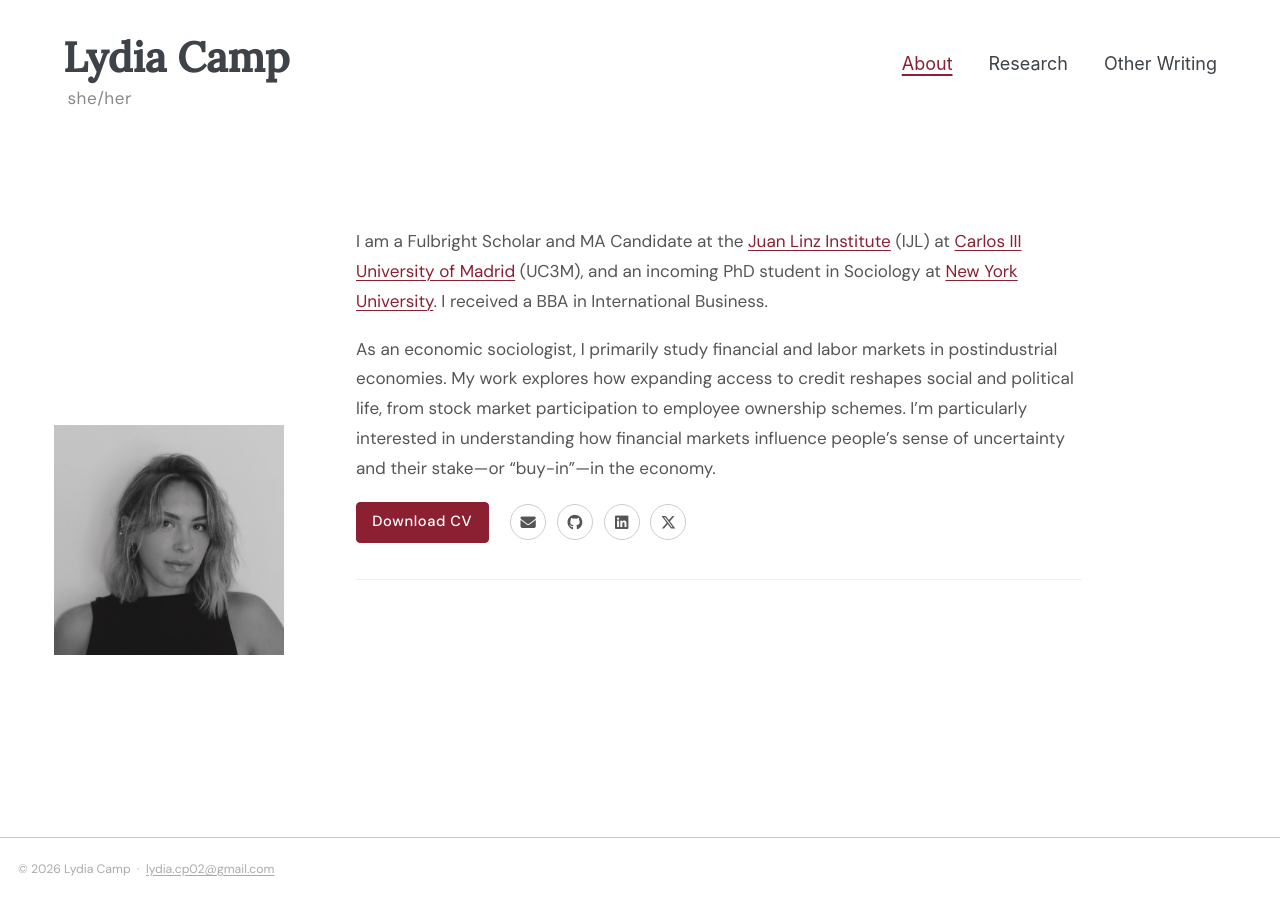
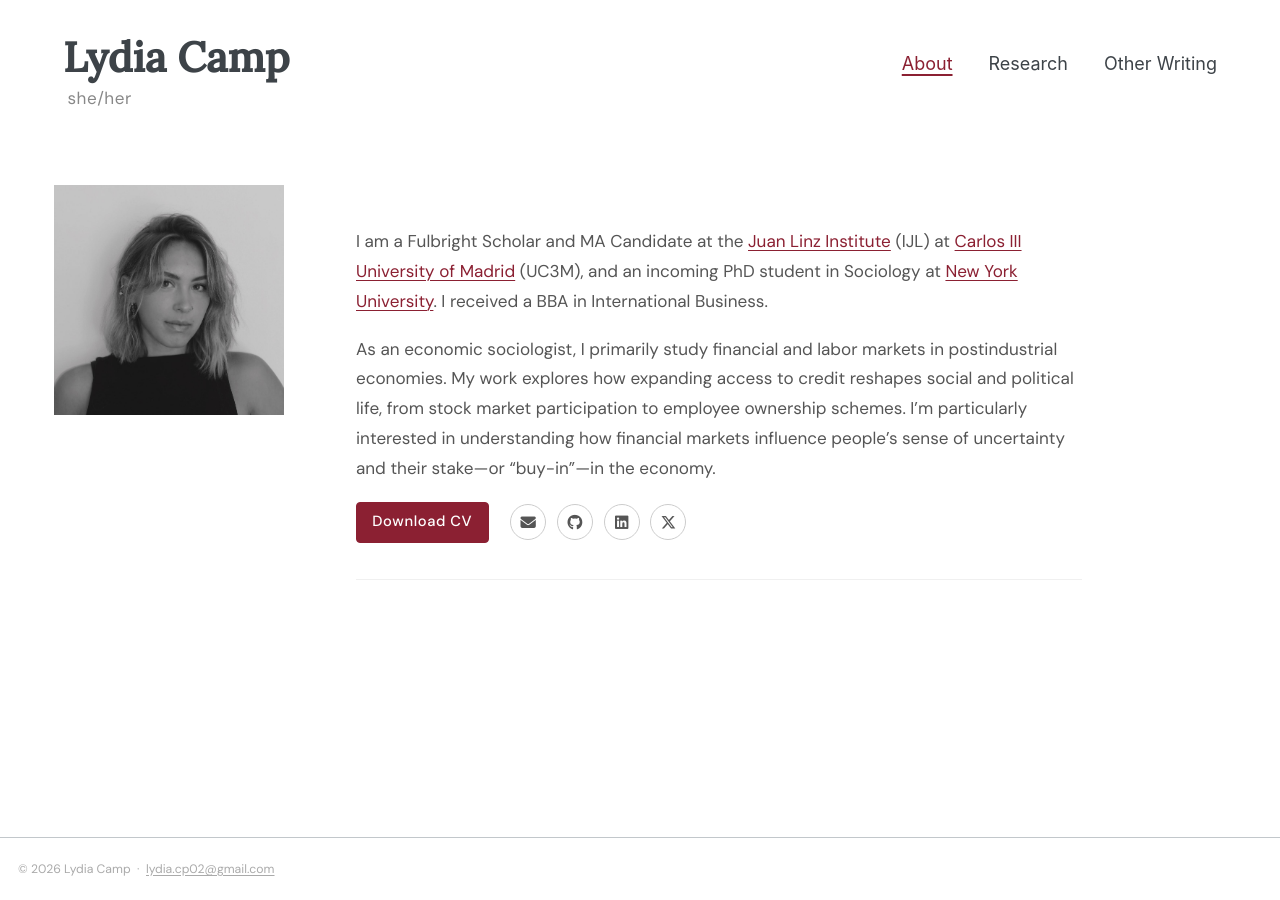
Before and after one commit to lydiagcamp/lydiagcamp.github.io, a Jekyll site: the page built from _pages/about.md, in a window 1280 px wide and 900 px high. Built offline with Jekyll 4.4.1, drawn with Linux system fonts in a browser that asks for light colours.

Commit message:
Revert sidebar centering — let photo align naturally with text top
Co-Authored-By: Claude Sonnet 4.6 <noreply@anthropic.com>

```diff
--- a/assets/css/custom.css
+++ b/assets/css/custom.css
@@ -106,9 +106,6 @@ details[open] summary {
     max-width: 260px !important;
     padding-left: 0 !important;
     margin-left: 0 !important;
-    display: flex !important;
-    flex-direction: column !important;
-    justify-content: center !important;
   }
 }
 
```
